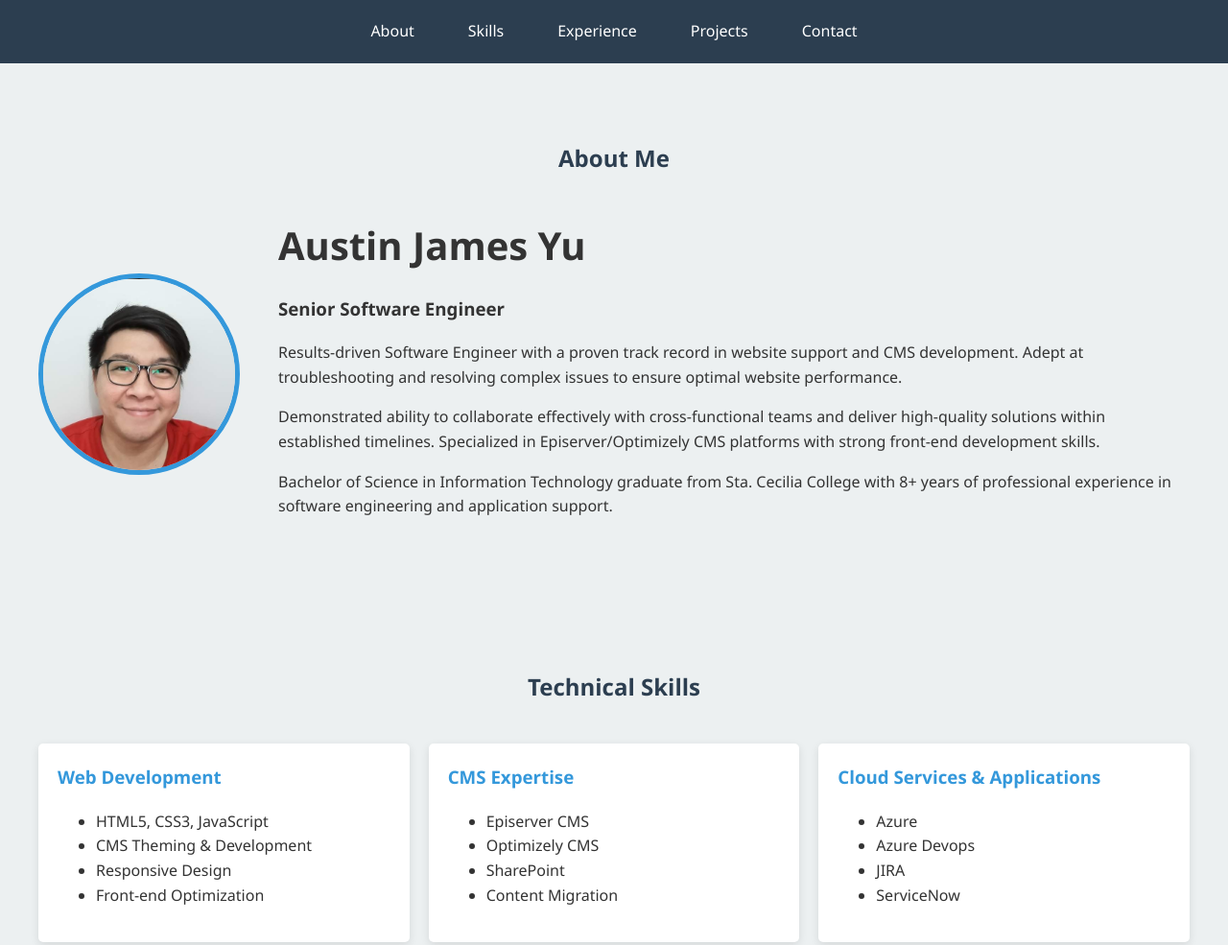
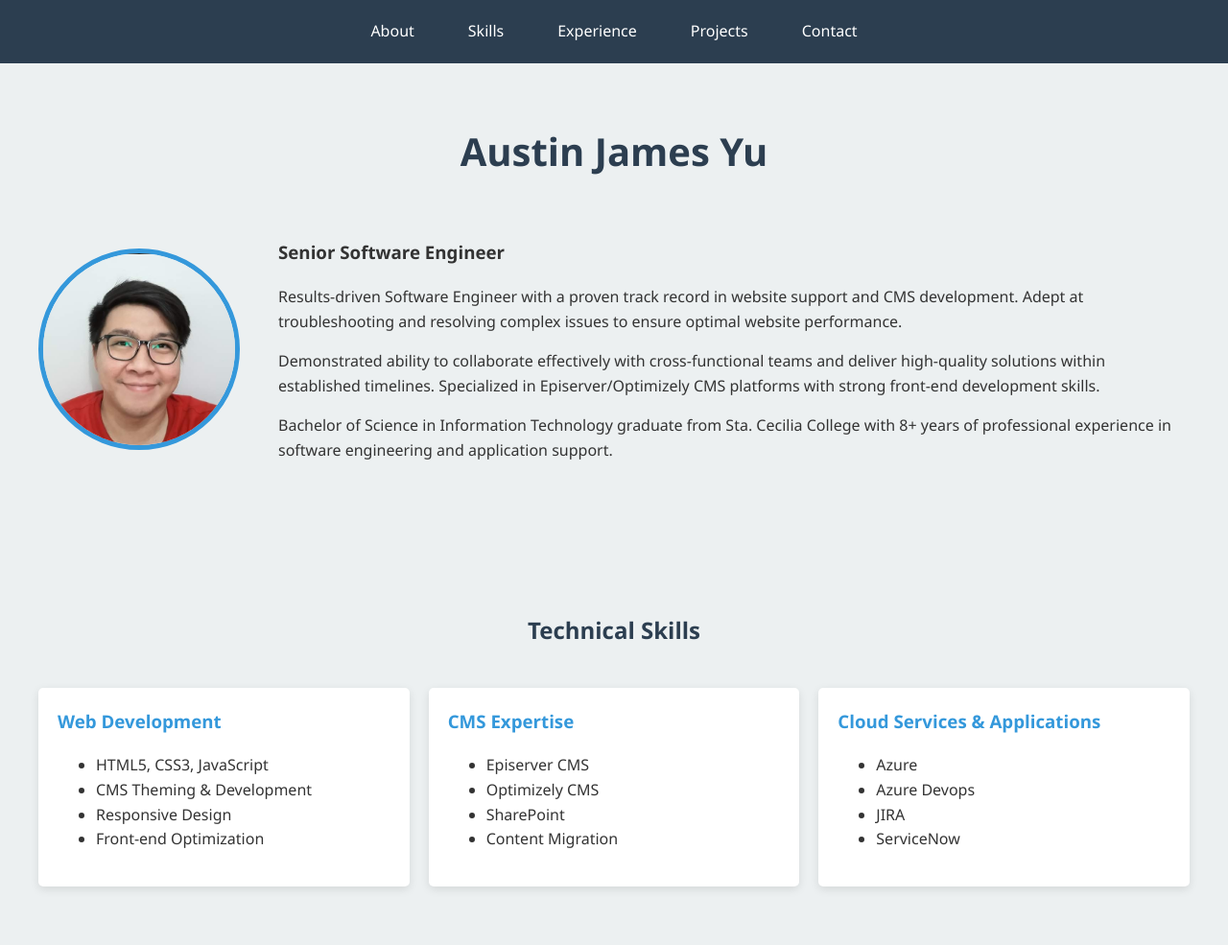
Before and after one commit to ostin-yu/portfolio, a plain HTML site: page index.html in a window 1280 px wide. Shown: the top 985 px of the page at 96% size. Drawn offline with Linux system fonts and the light colour scheme.

Commit message:
update title

```diff
--- a/index.html
+++ b/index.html
@@ -24,11 +24,10 @@
 
     <section id="about">
         <div class="container">
-            <h2 class="section-title">About Me</h2>
+            <h1 class="section-title">Austin James Yu</h1>
             <div class="about-content">
                 <img src="assets/selfie.jpg" alt="Austin James Yu" class="profile-img">
                 <div>
-                    <h1 class="main-title">Austin James Yu</h1>
                     <h3 class="sub-title">Senior Software Engineer</h3>
                     <p>Results-driven Software Engineer with a proven track record in website support and CMS development. Adept at troubleshooting and resolving complex issues to ensure optimal website performance.</p>
                     <p>Demonstrated ability to collaborate effectively with cross-functional teams and deliver high-quality solutions within established timelines. Specialized in Episerver/Optimizely CMS platforms with strong front-end development skills.</p>
```
